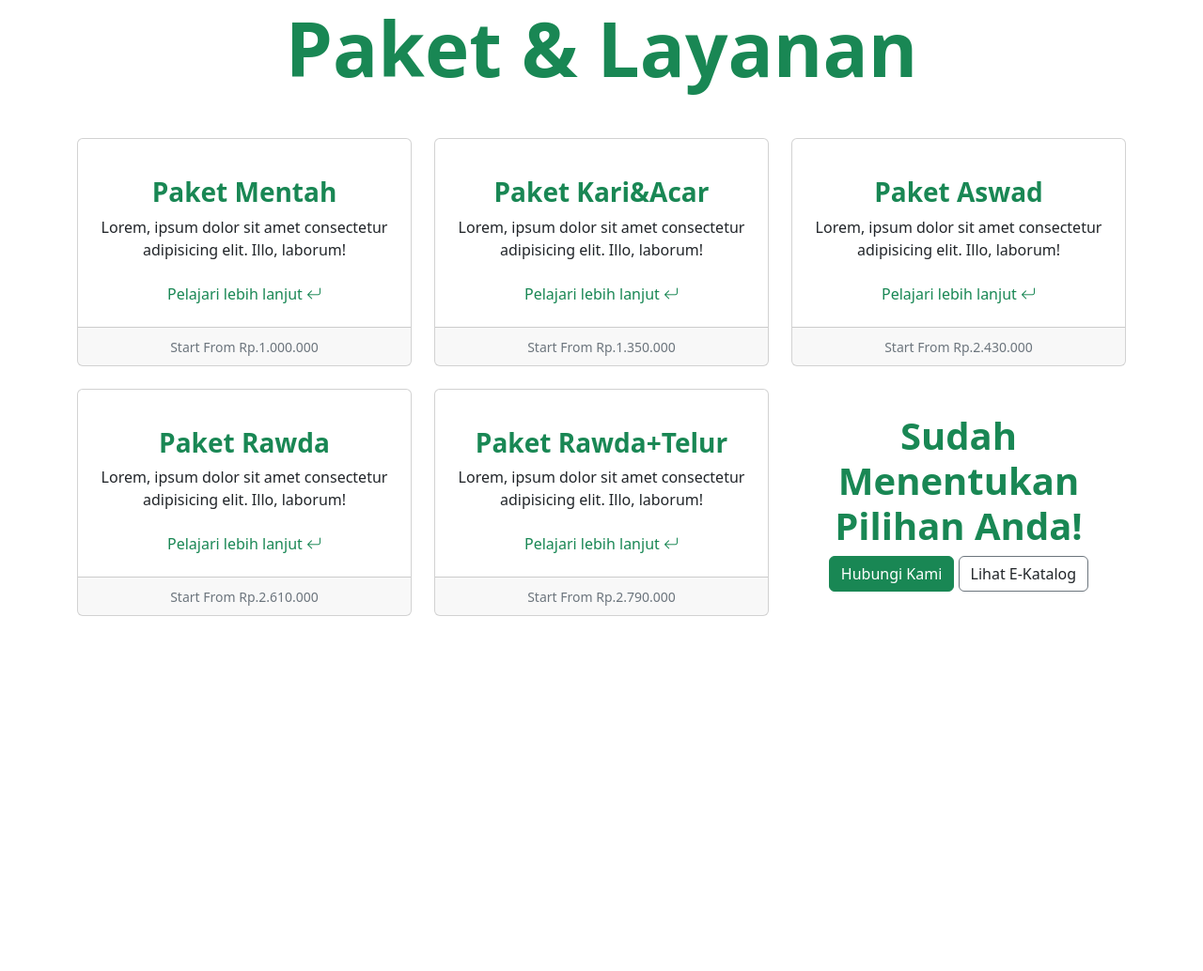
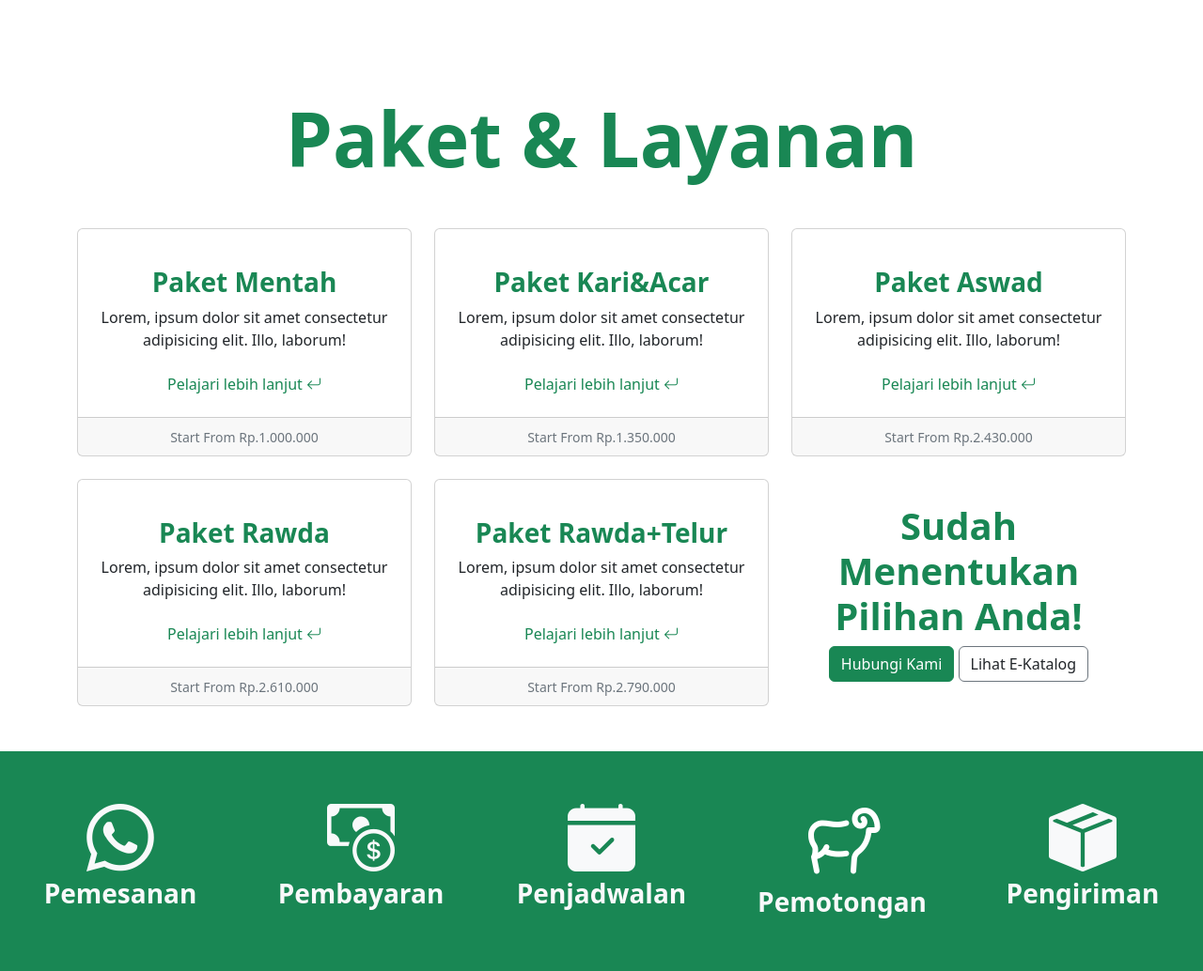
Before and after one commit to Ahmofiz/myaqiqah-bootstrap, a plain HTML site: page index.html in a window 1280 px wide. Shown: the part 544-1578 px from the top of the page at 94% size. Before the commit the page ends 1248 px from the top, so only its background shows below. Drawn offline with nearby package versions, Linux system fonts and the light colour scheme.

Commit message:
updating index

```diff
--- a/index.html
+++ b/index.html
@@ -6,6 +6,7 @@
     <!--  bootstrap css declaration -->
     <link rel="stylesheet" href="https://cdn.jsdelivr.net/npm/bootstrap@5.3.2/dist/css/bootstrap.min.css" />
     <link rel="stylesheet" href="https://cdn.jsdelivr.net/npm/bootstrap-icons@1.11.1/font/bootstrap-icons.css" />
+
     <title>Document</title>
   </head>
   <body>
@@ -37,7 +38,7 @@
 
     <!-- intro section -->
     <section id="Home">
-      <div class="container my-5">
+      <div class="container py-5">
         <div class="row align-items-center justify-content-center">
           <div class="col-sm-7 col-md-6 col-lg-5">
             <img src="/assets/hero.png" alt="My Aqiqah" class="img-fluid" />
@@ -56,7 +57,7 @@
 
     <!-- product section -->
     <section id="product">
-      <div class="container my-5">
+      <div class="container py-5">
         <h1 class="display-1 fw-bold text-success text-center my-5">Paket & Layanan</h1>
         <div class="row row-cols-1 row-cols-md-3 g-4 align-items-center">
           <div class="col">
@@ -137,6 +138,34 @@
       </div>
     </section>
 
+    <!-- procedure -->
+    <section id="prosedur">
+      <div class="container-fluid py-5 bg-success">
+        <div class="row text-center text-light row-cols-1 row-cols-sm-3 row-cols-lg-5 justify-content-center">
+          <div class="col">
+            <i class="bi bi-whatsapp display-2"></i>
+            <h3 class="fw-bold">Pemesanan</h3>
+          </div>
+          <div class="col">
+            <i class="bi bi-cash-coin display-2"></i>
+            <h3 class="fw-bold">Pembayaran</h3>
+          </div>
+          <div class="col">
+            <i class="bi bi-calendar-check-fill display-2"></i>
+            <h3 class="fw-bold">Penjadwalan</h3>
+          </div>
+          <div class="col">
+            <img src="/assets/icons8-sheep-96.png" alt="sheep icon" class="bi display-2" />
+            <h3 class="fw-bold">Pemotongan</h3>
+          </div>
+          <div class="col">
+            <i class="bi bi-box-seam-fill display-2"></i>
+            <h3 class="fw-bold">Pengiriman</h3>
+          </div>
+        </div>
+      </div>
+    </section>
+
     <!-- bootstrap js declaration -->
     <script src="https://cdn.jsdelivr.net/npm/bootstrap@5.3.2/dist/js/bootstrap.bundle.min.js"></script>
   </body>
```
Also changed, not shown: assets/icons8-sheep-96.png (added).
